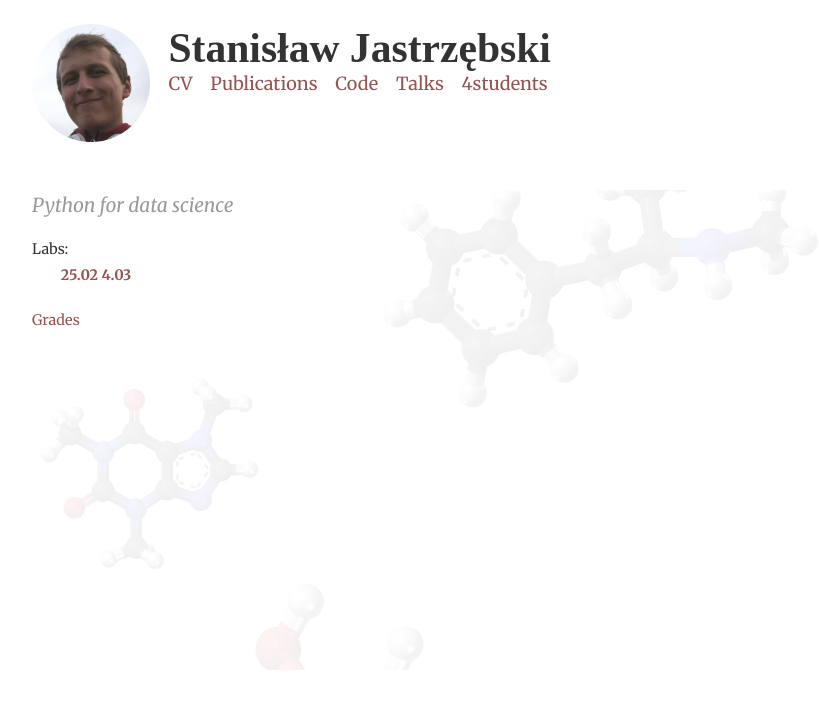
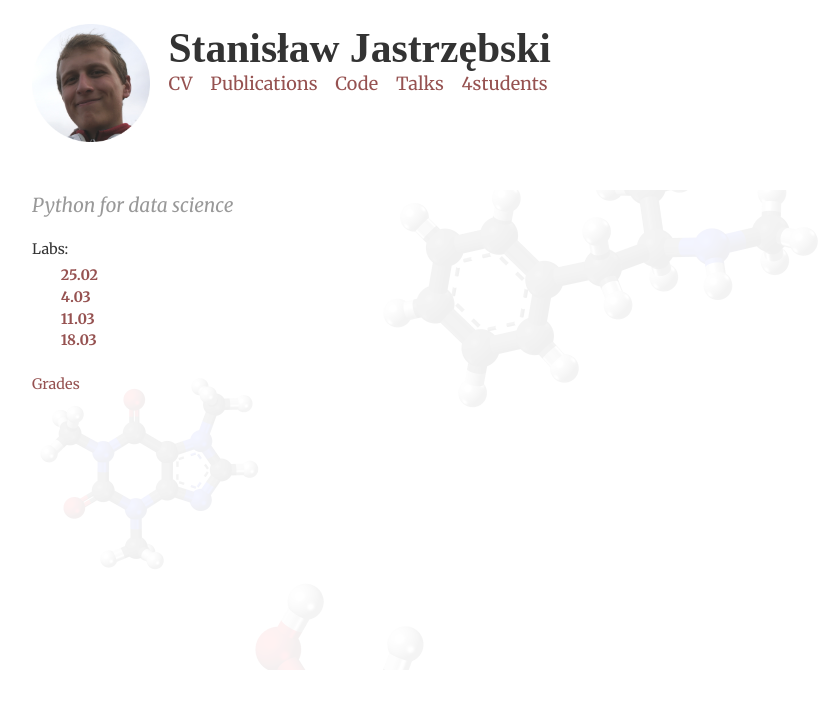
Before and after one commit to kudkudak/kudkudak.github.io, a Jekyll site: the page built from 4students.html, in a window 1280 px wide. Shown: the top 709 px of the page, without its empty margins (208-1027 px from the left). Built offline with Jekyll 4.4.1, drawn with Linux system fonts in a browser that asks for light colours; nearby versions of some CDN libraries; some web fonts are replaced.

Commit message:
New labs

```diff
--- a/4students.html
+++ b/4students.html
@@ -7,7 +7,9 @@ permalink: 4students.html
 <h2>Python for data science</h2>
 <p> Labs: </p>
 <ul>
-    <a href="https://github.com/kudkudak/python-for-data-processing/blob/master/L1.ipynb"><b>25.02</b></a></li>
-    <a href="https://github.com/kudkudak/python-for-data-processing/blob/master/L2.ipynb"><b>4.03</b></a></li>
+    <a href="https://github.com/kudkudak/python-for-data-processing/blob/master/L1.ipynb"><b>25.02</b></a></li><br>
+<a href="https://github.com/kudkudak/python-for-data-processing/blob/master/L2.ipynb"><b>4.03</b></a></li><br>
+    <a href="https://github.com/kudkudak/python-for-data-processing/blob/master/L3.ipynb"><b>11.03</b></a></li><br>
+    <a href="https://github.com/kudkudak/python-for-data-processing/blob/master/L4.ipynb"><b>18.03</b></a></li>
 </ul>
 <p> <a href="https://docs.google.com/spreadsheets/d/1BWFupBKK8e85pLVYd7J4LyIZXFqqQ0bbabOz2kQzrwI/edit?usp=sharing">Grades</a></p>
```
